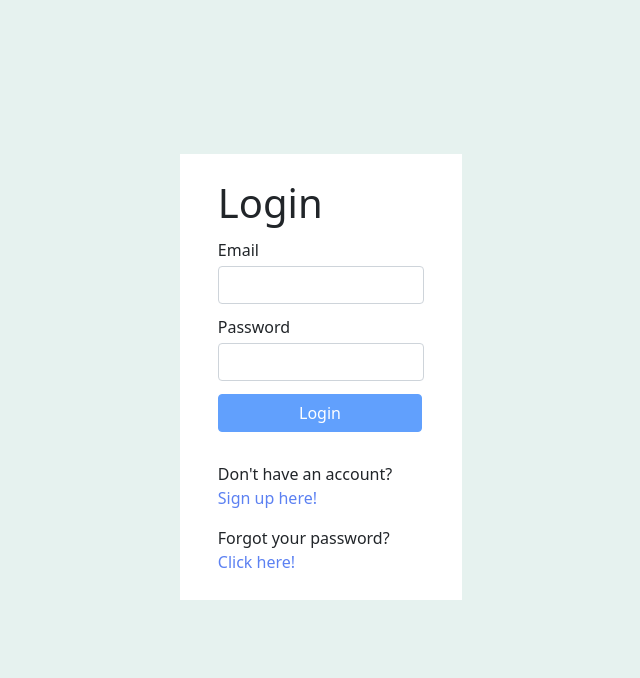
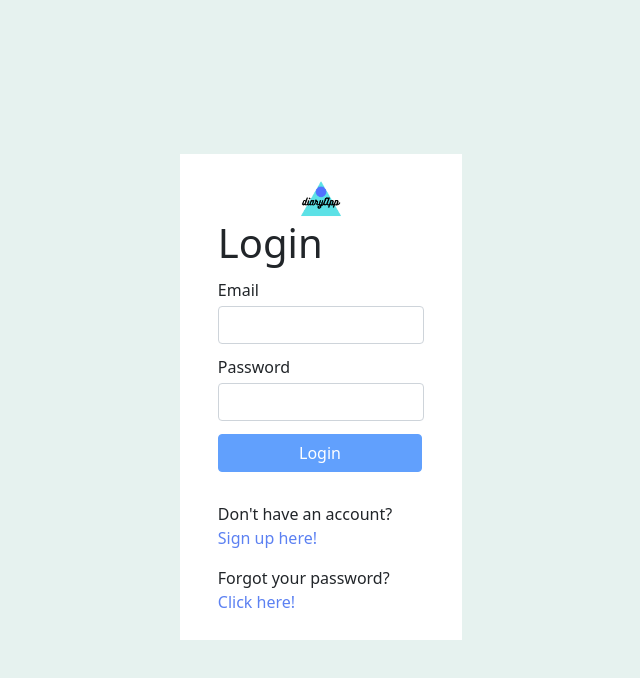
Before and after one commit to Diizzii/diaryapp-final, a React (Create React App) app: page /login in a window 1280 px wide. Shown: the top 678 px of the page, without its empty margins (319-959 px from the left). Built offline with nearby package versions, Linux system fonts and the light colour scheme; no server answers.

Commit message:
production

```diff
--- a/src/components/Footer.jsx
+++ b/src/components/Footer.jsx
@@ -10,11 +10,11 @@ const Footer = () => {
       style={{ background: 'white' }}
     >
       <div className='container' style={{ textAlign: 'center' }}>
-        &copy; diaryApp{' '}
+        &copy; <a href='https://2307.link'>2307.link</a>{' '}
         <span style={{ display: 'inline-block', width: '5%' }}> </span>
         <span
           onClick={() => history.push('/feedback')}
-          style={{ color: '#5c81f2', cursor: 'pointer' }}
+          style={{ color: '#3c9e8c', cursor: 'pointer' }}
         >
           Feedback
         </span>
--- a/src/pages/LoginPage.jsx
+++ b/src/pages/LoginPage.jsx
@@ -3,6 +3,7 @@ import { Redirect } from 'react-router-dom'
 
 import { AuthContext } from '../context/AuthContext'
 import Login from '../components/Login'
+import logo from '../images/diaryApp.png'
 
 const LoginPage = () => {
   const { uid } = useContext(AuthContext)
@@ -10,6 +11,14 @@ const LoginPage = () => {
 
   return (
     <div className='custom-form' style={{ marginTop: '12%' }}>
+      <div style={{ textAlign: 'center' }}>
+        <img
+          src={logo}
+          alt='diaryApp'
+          style={{ width: '40px', heigth: '40px' }}
+        />
+      </div>
+
       <Login />
     </div>
   )
--- a/src/pages/SignupPage.jsx
+++ b/src/pages/SignupPage.jsx
@@ -3,6 +3,7 @@ import { Redirect } from 'react-router-dom'
 
 import Signup from '../components/Signup'
 import { AuthContext } from '../context/AuthContext'
+import logo from '../images/diaryApp.png'
 
 const SignupPage = () => {
   const { uid } = useContext(AuthContext)
@@ -10,6 +11,13 @@ const SignupPage = () => {
 
   return (
     <div className='custom-form'>
+      <div style={{ textAlign: 'center' }}>
+        <img
+          src={logo}
+          alt='diaryApp'
+          style={{ width: '40px', heigth: '40px' }}
+        />
+      </div>
       <Signup />
     </div>
   )
```
